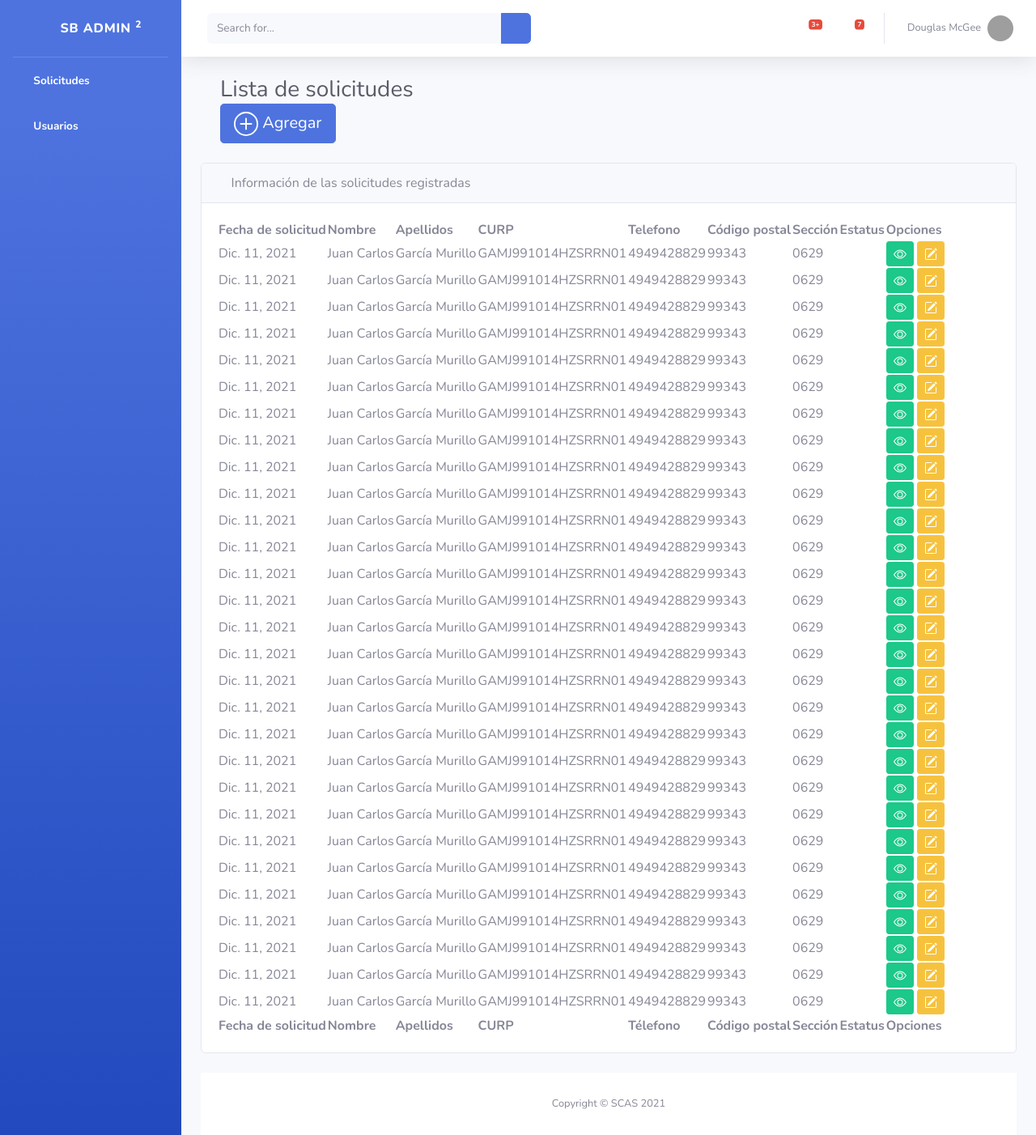
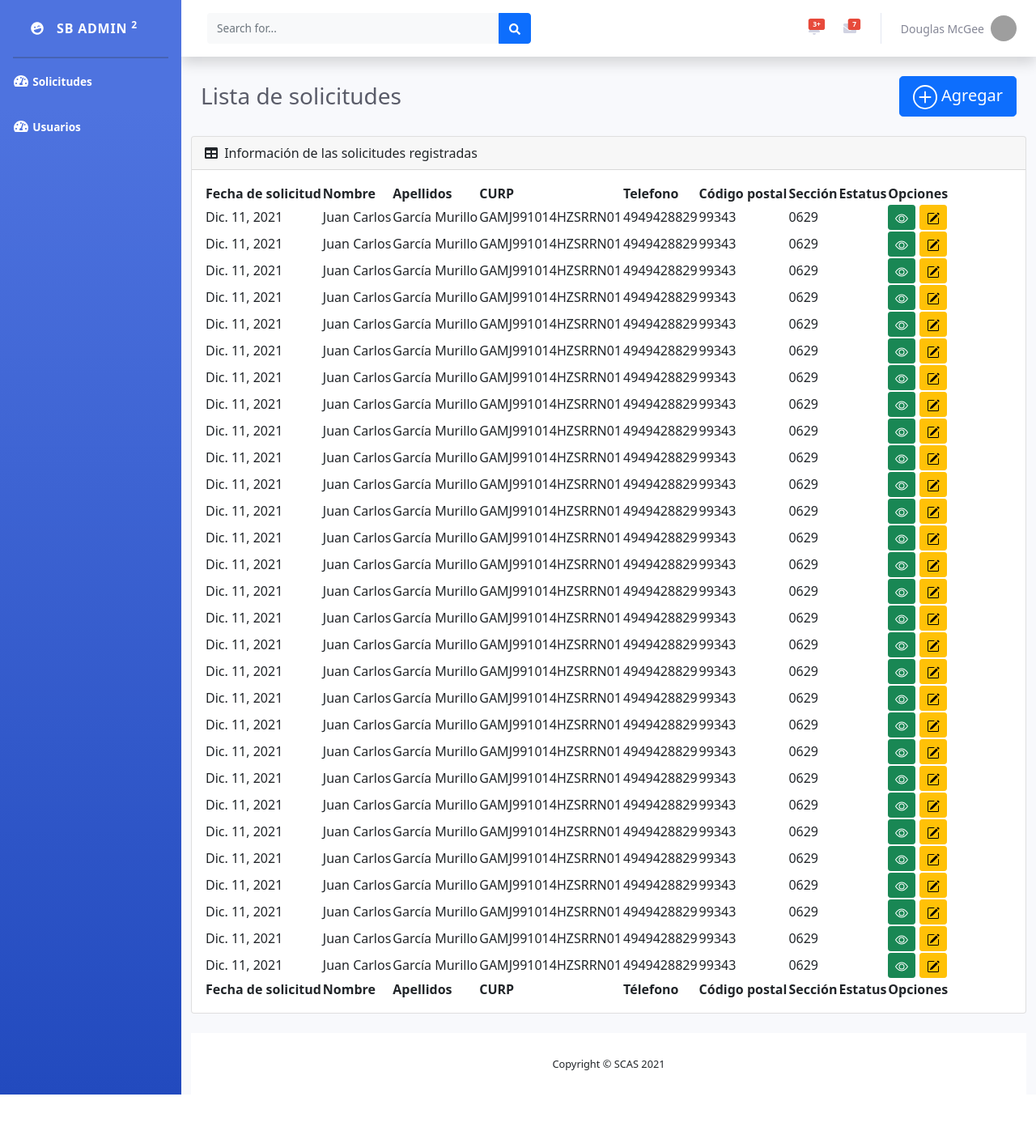
Before and after one commit to juanca1499/scas, a Django app: page /solicitudes/ in a window 1280 px wide. Shown: the whole page at 81% size. After the commit the page ends 1352 px from the top, so only its background shows below. Run offline with Django 3.2, Linux system fonts and the light colour scheme; a user stored in the database is signed in; data comes from the database, SQL or seed files in the repository; parts of the project's set-up code (start-up, migrations or seed data) failed here and were passed over; some libraries are stand-ins or nearby versions; some web fonts are replaced; grey boxes are pictures that could not be loaded.

Commit message:
Se modificarion los estilos de las tablas

```diff
--- a/solicitudes/templates/solicitudes/solicitud_detail.html
+++ b/solicitudes/templates/solicitudes/solicitud_detail.html
@@ -1,4 +1,5 @@
 {% extends 'base.html' %}
+{% load static %}
 
 {% block headertitle %}
     Detalles de la solicitud
--- a/solicitudes/templates/solicitudes/solicitud_list.html
+++ b/solicitudes/templates/solicitudes/solicitud_list.html
@@ -1,4 +1,9 @@
 {% extends 'base.html' %}
+{% load static %}
+
+{% block css %}
+    <link rel="stylesheet" href="{% static 'css/styles.css' %}">
+{% endblock %}
 
 {% block headertitle %}
     <!-- Se muestra el encabezado de la página, en este encabezado se encuentra el título de la página (Lista de solicitudes),
--- /dev/null
+++ b/static/js/datatables-simple-demo.js
@@ -0,0 +1,9 @@
+window.addEventListener('DOMContentLoaded', event => {
+    // Simple-DataTables
+    // https://github.com/fiduswriter/Simple-DataTables/wiki
+
+    const datatablesSimple = document.getElementById('datatablesSimple');
+    if (datatablesSimple) {
+        new simpleDatatables.DataTable(datatablesSimple);
+    }
+});
--- a/usuarios/templates/base.html
+++ b/usuarios/templates/base.html
@@ -17,9 +17,12 @@
     <link
         href="https://fonts.googleapis.com/css?family=Nunito:200,200i,300,300i,400,400i,600,600i,700,700i,800,800i,900,900i"
         rel="stylesheet">
+    <link href="https://cdn.jsdelivr.net/npm/simple-datatables@latest/dist/style.css" rel="stylesheet" />
 
     <!-- Custom styles for this template-->
     <link href="{% static 'css/sb-admin-2.min.css' %}" rel="stylesheet">
+    <!--<link href="{% static 'css/styles.css' %}" rel="stylesheet" />-->
+    <script src="https://cdnjs.cloudflare.com/ajax/libs/font-awesome/5.15.3/js/all.min.js" crossorigin="anonymous"></script>
     {% block css %}{% endblock %}
 
 </head>
@@ -261,7 +264,7 @@
                 <div class="container-fluid">
 
                     <!-- Page Heading -->
-                    <div class="d-sm-flex align-items-center justify-content-between mb-4">
+                    <div class="align-items-center justify-content-between mb-4">
                         <h1 class="h3 mb-0 text-gray-800">{% block headertitle %}{% endblock %}</h1>
                     </div>
 
@@ -322,5 +325,7 @@
 
     <!-- Custom scripts for all pages-->
     <script src="{% static 'js/sb-admin-2.min.js' %}"></script>
+    <script src="https://cdn.jsdelivr.net/npm/simple-datatables@latest" crossorigin="anonymous"></script>
+    <script src="{% static 'js/datatables-simple-demo.js' %}"></script>
 </body>
 </html>
```
